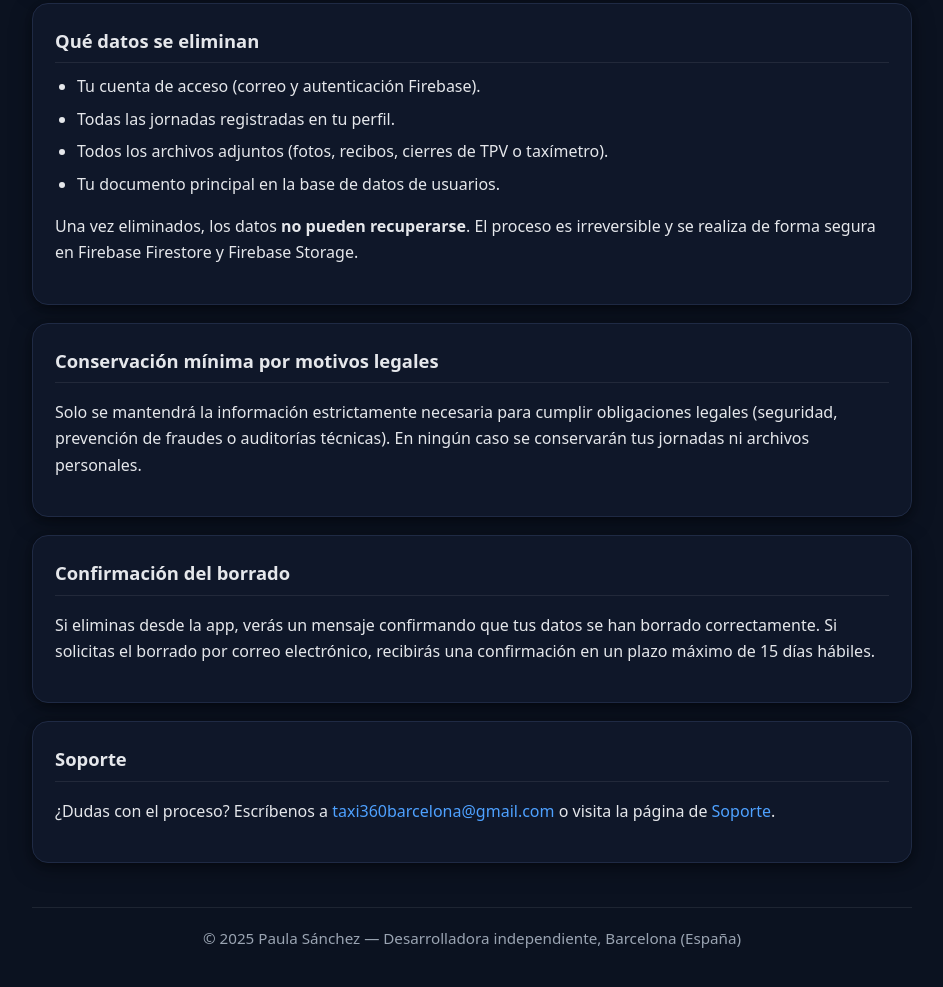
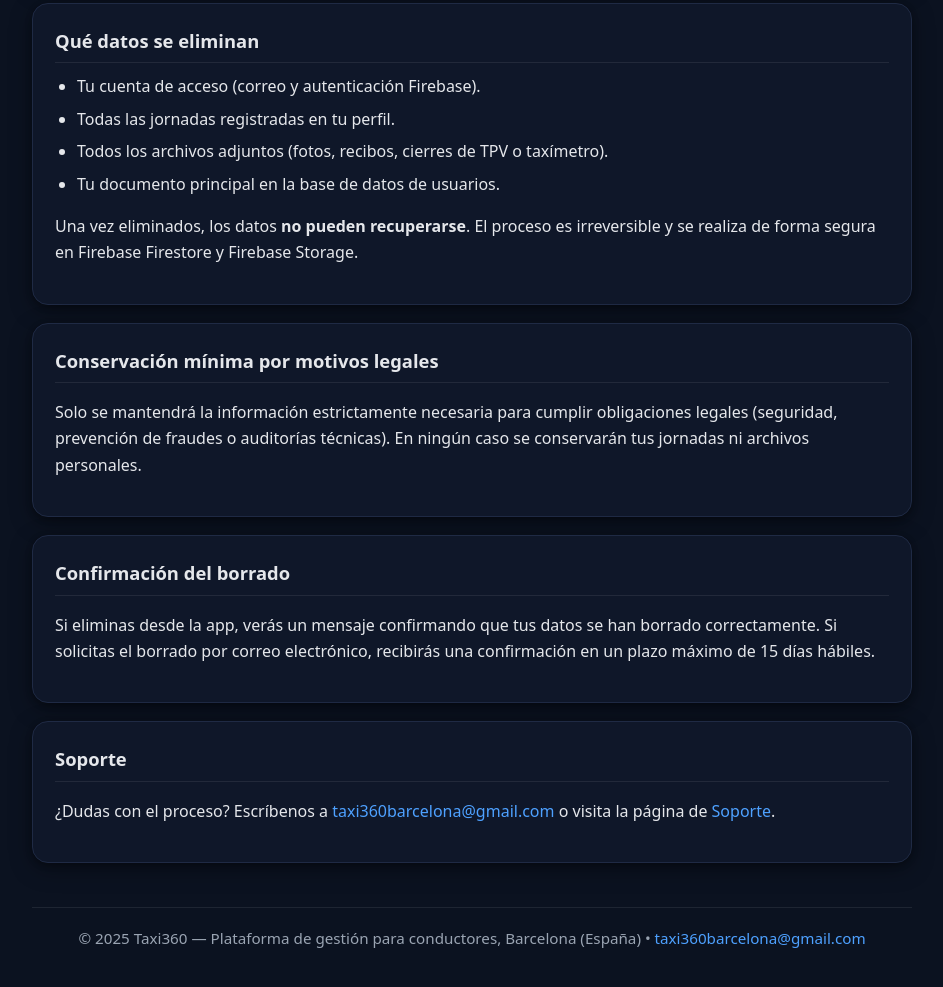
Before and after one commit to pau111000/taxineto360Plus-web, a plain HTML site: page docs/eliminar-cuenta-taxineto360plus.html in a window 1280 px wide. Shown: the part 607-1594 px from the top of the page, without its empty margins (168-1111 px from the left). Drawn offline with Linux system fonts and the light colour scheme.

Commit message:
Update eliminar-cuenta-taxineto360plus.html

```diff
--- a/docs/eliminar-cuenta-taxineto360plus.html
+++ b/docs/eliminar-cuenta-taxineto360plus.html
@@ -149,8 +149,9 @@
       </p>
     </section>
 
-    <footer>
-      © 2025 Paula Sánchez — Desarrolladora independiente, Barcelona (España)
+     <footer>
+      © 2025 Taxi360 — Plataforma de gestión para conductores, Barcelona (España) •
+      <a href="mailto:taxi360barcelona@gmail.com">taxi360barcelona@gmail.com</a>
     </footer>
   </main>
 </body>
```
